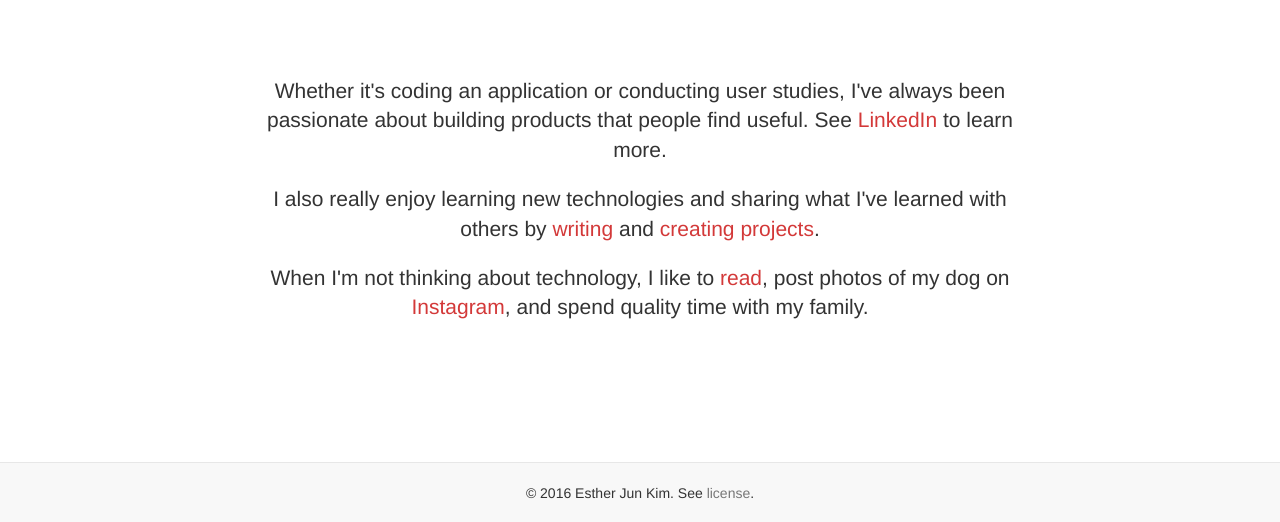
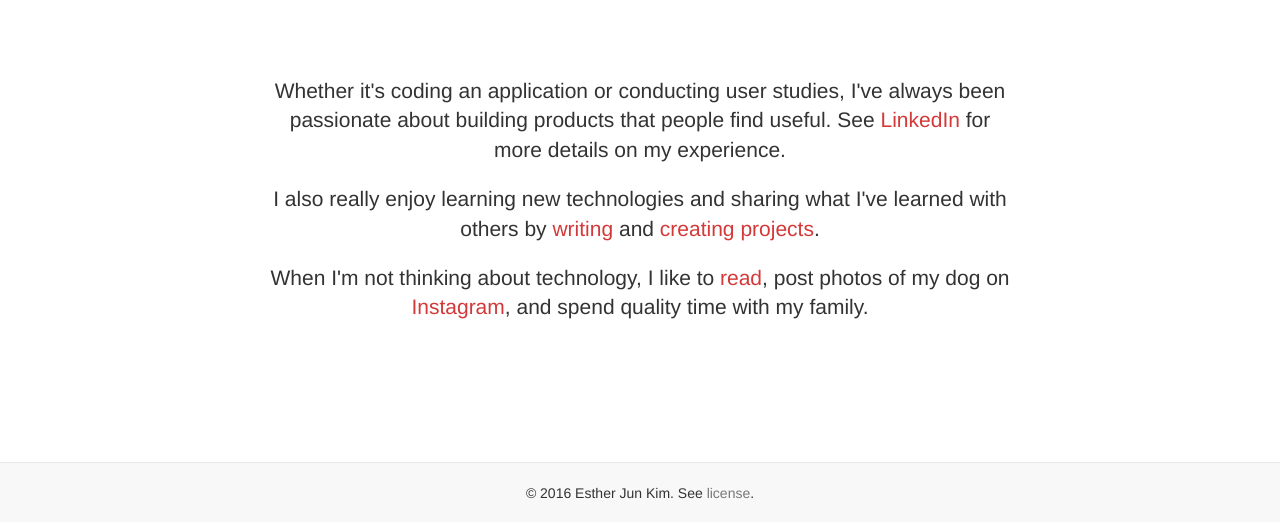
Before and after one commit to estherjk/estherjk.github.io, a Jekyll site: the page built from about/index.html, in a window 1280 px wide and 1026 px high, cut to the strip 504-1026 px from the top of the window. Built offline with Jekyll 4.4.1, drawn with Linux system fonts in a browser that asks for light colours; nearby versions of some CDN libraries; some web fonts are replaced.

Commit message:
Update LinkedIn text

```diff
--- a/about/index.html
+++ b/about/index.html
@@ -13,7 +13,7 @@ css:
       <div class="col-md-8 col-md-offset-2">
 
         <p class="lead">
-          Whether it's coding an application or conducting user studies, I've always been passionate about building products that people find useful. See <a href="https://www.linkedin.com/in/estherjunkim">LinkedIn</a> to learn more.
+          Whether it's coding an application or conducting user studies, I've always been passionate about building products that people find useful. See <a href="https://www.linkedin.com/in/estherjunkim">LinkedIn</a> for more details on my experience.
         </p>
 
         <p class="lead">
```
